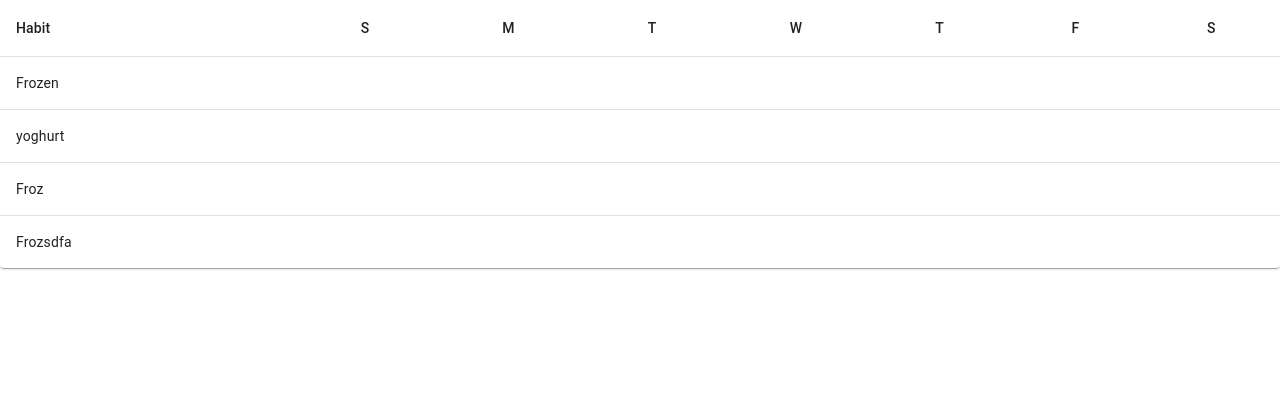
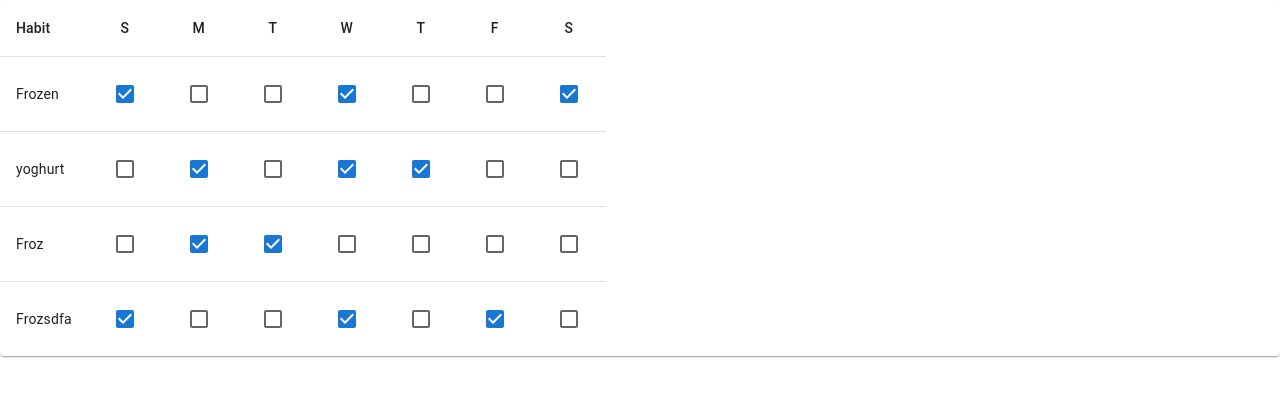
Before and after one commit to Blizzcane/Routinery, a Next.js app: page /Routines in a window 1280 px wide. Shown: the top 396 px of the page. Built offline with nearby package versions, Linux system fonts and the light colour scheme.

Commit message:
styling table

```diff
--- a/pages/Routines.js
+++ b/pages/Routines.js
@@ -1,5 +1,6 @@
 import * as React from "react";
 import {
+  Checkbox,
   Paper,
   Table,
   TableBody,
@@ -51,7 +52,7 @@ const rows = [
 const Routines = () => {
   return (
     <TableContainer component={Paper}>
-      <Table sx={{ minWidth: 650 }} aria-label="simple table">
+      <Table sx={{ maxWidth: 500 }} aria-label="simple table">
         <TableHead>
           <TableRow>
             <TableCell>Habit</TableCell>
@@ -71,13 +72,27 @@ const Routines = () => {
               <TableCell component="th" scope="row">
                 {row.name}
               </TableCell>
-              <TableCell align="center">{row.sunday}</TableCell>
-              <TableCell align="center">{row.monday}</TableCell>
-              <TableCell align="center">{row.tuesday}</TableCell>
-              <TableCell align="center">{row.wednesday}</TableCell>
-              <TableCell align="center">{row.thursday}</TableCell>
-              <TableCell align="center">{row.friday}</TableCell>
-              <TableCell align="center">{row.saturday}</TableCell>
+              <TableCell align="center">
+                <Checkbox checked={row.sunday} />
+              </TableCell>
+              <TableCell align="center">
+                <Checkbox checked={row.monday} />
+              </TableCell>
+              <TableCell align="center">
+                <Checkbox checked={row.tuesday} />
+              </TableCell>
+              <TableCell align="center">
+                <Checkbox checked={row.wednesday} />
+              </TableCell>
+              <TableCell align="center">
+                <Checkbox checked={row.thursday} />
+              </TableCell>
+              <TableCell align="center">
+                <Checkbox checked={row.friday} />
+              </TableCell>
+              <TableCell align="center">
+                <Checkbox checked={row.saturday} />
+              </TableCell>
             </TableRow>
           ))}
         </TableBody>
```
